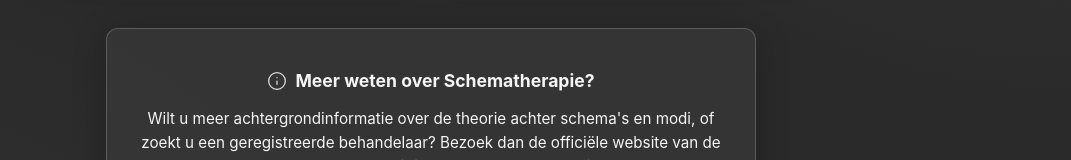
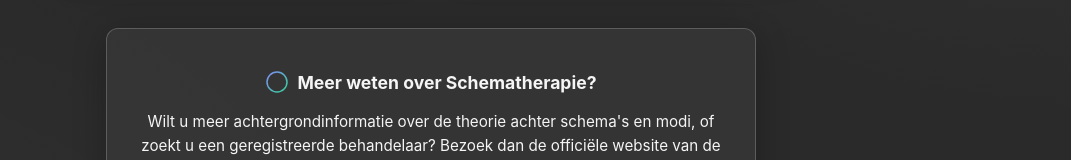
Before and after one commit to radder1972/STA, a React (Vite) app: page / in a window 1280 px wide. Shown: the part 589-749 px from the top of the page, without its empty margins (209-1280 px from the left). Built offline with nearby package versions, Linux system fonts and the light colour scheme.

Commit message:
Gebruik blauw/groen gradient voor InfoIcon in stijl van de rest

```diff
--- a/src/components/Home.jsx
+++ b/src/components/Home.jsx
@@ -42,7 +42,7 @@ export default function Home({ onStart, completedTests, onViewResults }) {
 
       <div style={{ marginTop: '4rem', textAlign: 'center', color: 'var(--text-main)', maxWidth: '600px', margin: '4rem auto 1rem', padding: '1.5rem', background: 'var(--card-bg)', borderRadius: '12px', border: '1px solid var(--border-color)', boxShadow: 'var(--glass-shadow)' }}>
         <p style={{ display: 'flex', alignItems: 'center', justifyContent: 'center', gap: '8px', marginBottom: '0.5rem', fontWeight: 'bold', fontSize: '1.1rem' }}>
-          <InfoIcon size={20} color="var(--accent, #6366f1)" /> Meer weten over Schematherapie?
+          <InfoIcon size={24} useGradient={true} /> Meer weten over Schematherapie?
         </p>
         <p style={{ lineHeight: '1.6', fontSize: '0.95rem' }}>
           Wilt u meer achtergrondinformatie over de theorie achter schema's en modi, of zoekt u een geregistreerde behandelaar? Bezoek dan de officiële website van de <strong>Nederlandse Vereniging voor Schematherapie</strong>.
```
